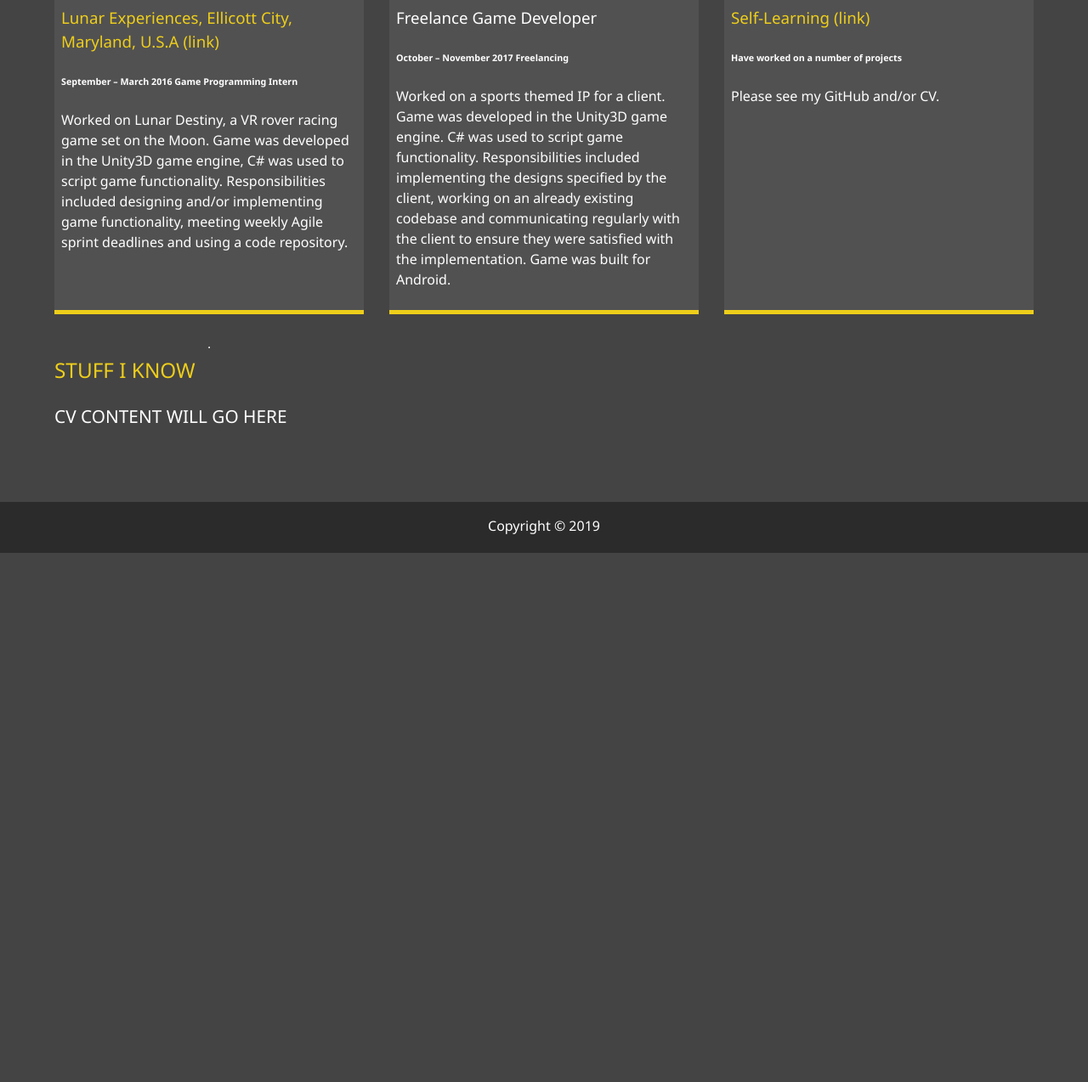
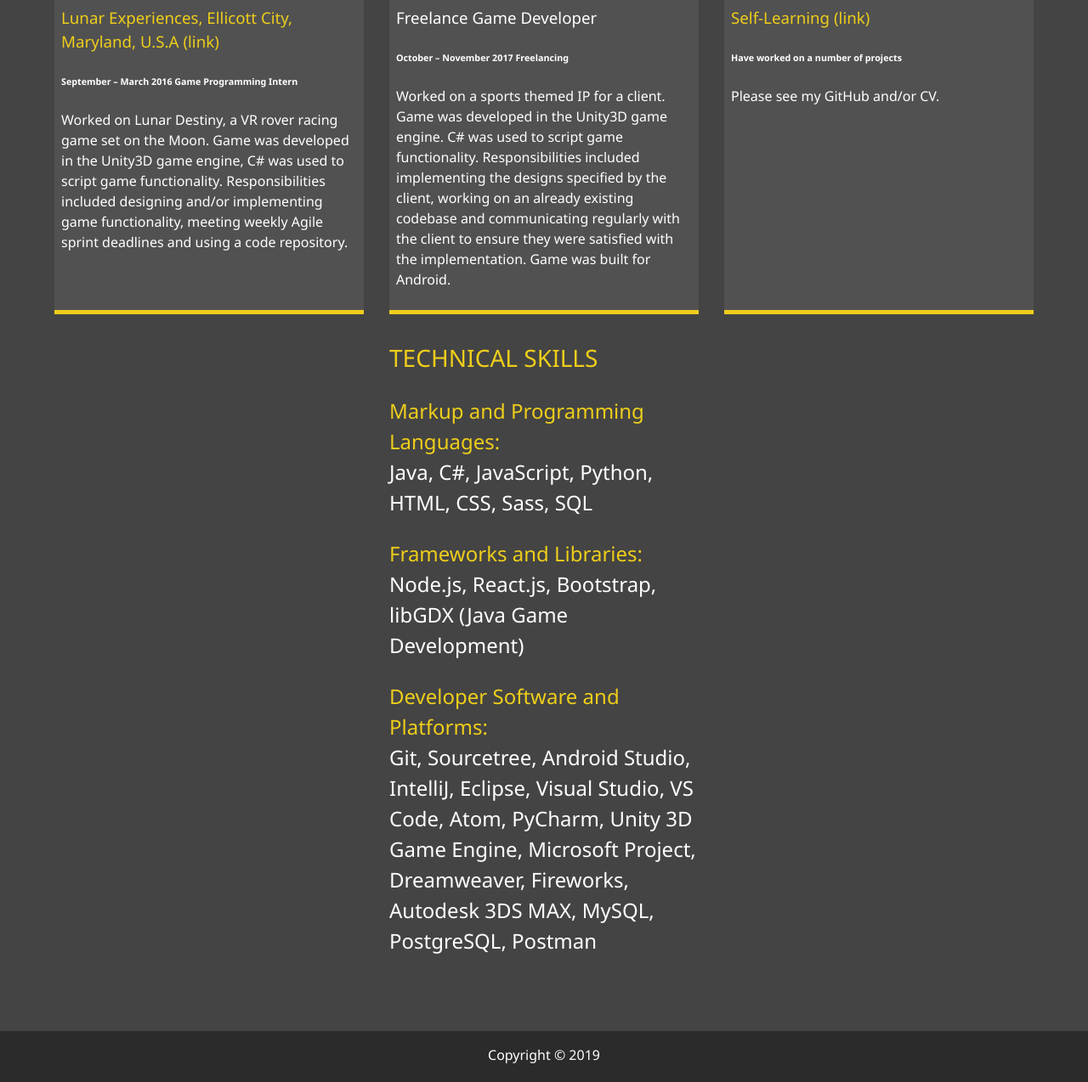
Before and after one commit to Zidan2k9/Portfolio-repo, a PHP site: page /dist/about.html in a window 1280 px wide. Shown: the part 1214-2488 px from the top of the page at 85% size. Before the commit the page ends 1865 px from the top, so only its background shows below. Run offline with PHP 8.4, Linux system fonts and the light colour scheme; some libraries are stand-ins or nearby versions.

Commit message:
Added a Technical Skills section in the About Me page

```diff
--- a/dist/about.html
+++ b/dist/about.html
@@ -91,16 +91,22 @@
         <p>Please see my GitHub and/or CV.</p>
       </div>
 
-      <hr>
+      <br>
+
+      <div class="skills">
+        <h3 class="text-secondary">TECHNICAL SKILLS</h3>
+          <p><span class="text-secondary">Markup and Programming Languages: </span><br>Java, C#, JavaScript, Python, HTML, CSS, Sass, SQL</p>
+          <p><span class="text-secondary">Frameworks and Libraries: </span><br>Node.js, React.js, Bootstrap, libGDX (Java Game Development)</p>
+          <p><span class="text-secondary">Developer Software and Platforms: </span><br>Git, Sourcetree, Android Studio, IntelliJ, Eclipse, Visual Studio, VS Code, Atom, PyCharm, Unity 3D Game Engine, Microsoft Project, Dreamweaver, Fireworks, Autodesk 3DS MAX, MySQL, PostgreSQL, Postman</p>
+
+      </div>
+
+
 
     </div>
 
 
-    <div class="skills">
-      <h3 class="text-secondary">STUFF I KNOW</h3>
-      <p class="subskill">CV CONTENT WILL GO HERE</p>
 
-    </div>
 
   </main>
 
--- a/dist/css/main.css
+++ b/dist/css/main.css
@@ -180,9 +180,8 @@ main {
     border-bottom: #eece1a 5px solid; }
 
 .skills {
-  font-size: 1.3rem; }
-  .skills .skillsub {
-    font-size: 1.2rem; }
+  font-size: 1.5rem;
+  justify-content: center; }
 
 .projects {
   display: grid;
--- a/scss/main.scss
+++ b/scss/main.scss
@@ -125,11 +125,9 @@ main{
 }
 
 .skills{
-  font-size: 1.3rem;
+  font-size: 1.5rem;
+  justify-content: center;
 
-  .skillsub{
-    font-size: 1.2rem;
-  }
 }
 
 //Work/Projects
```
